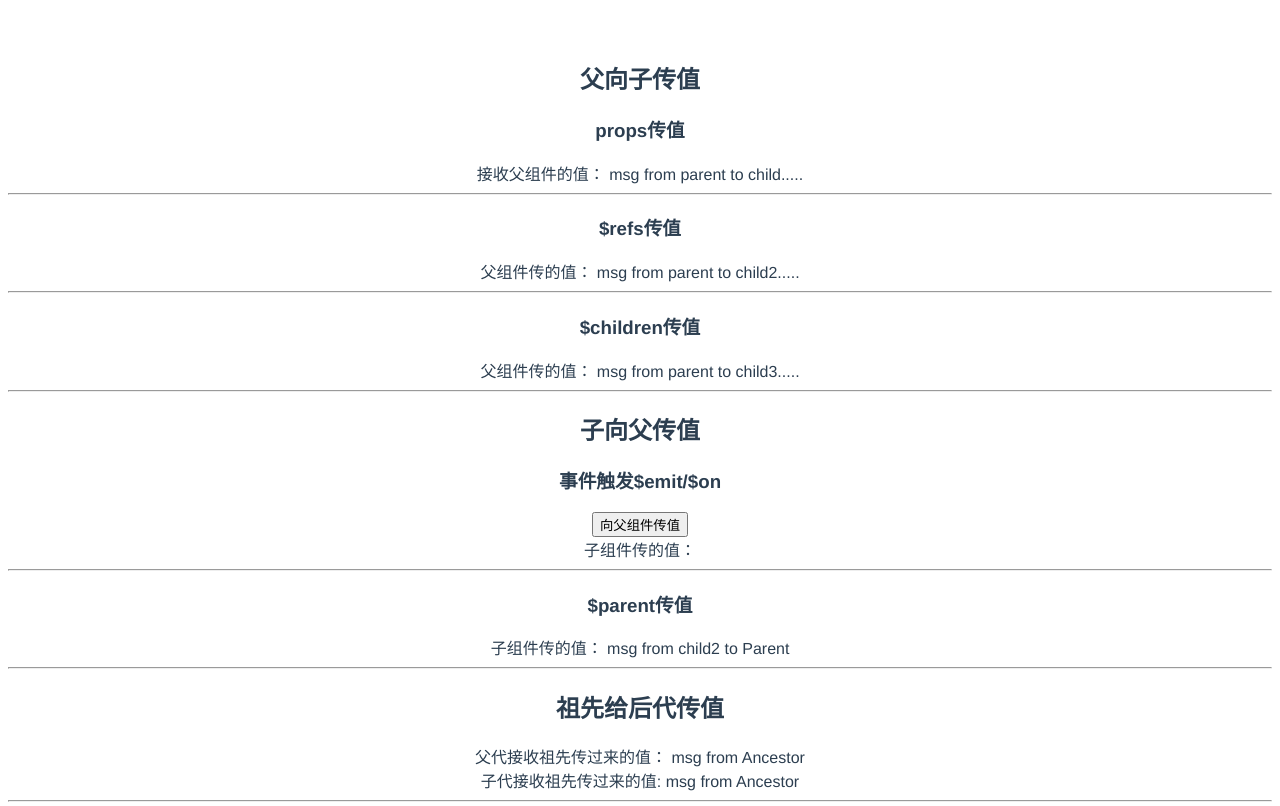
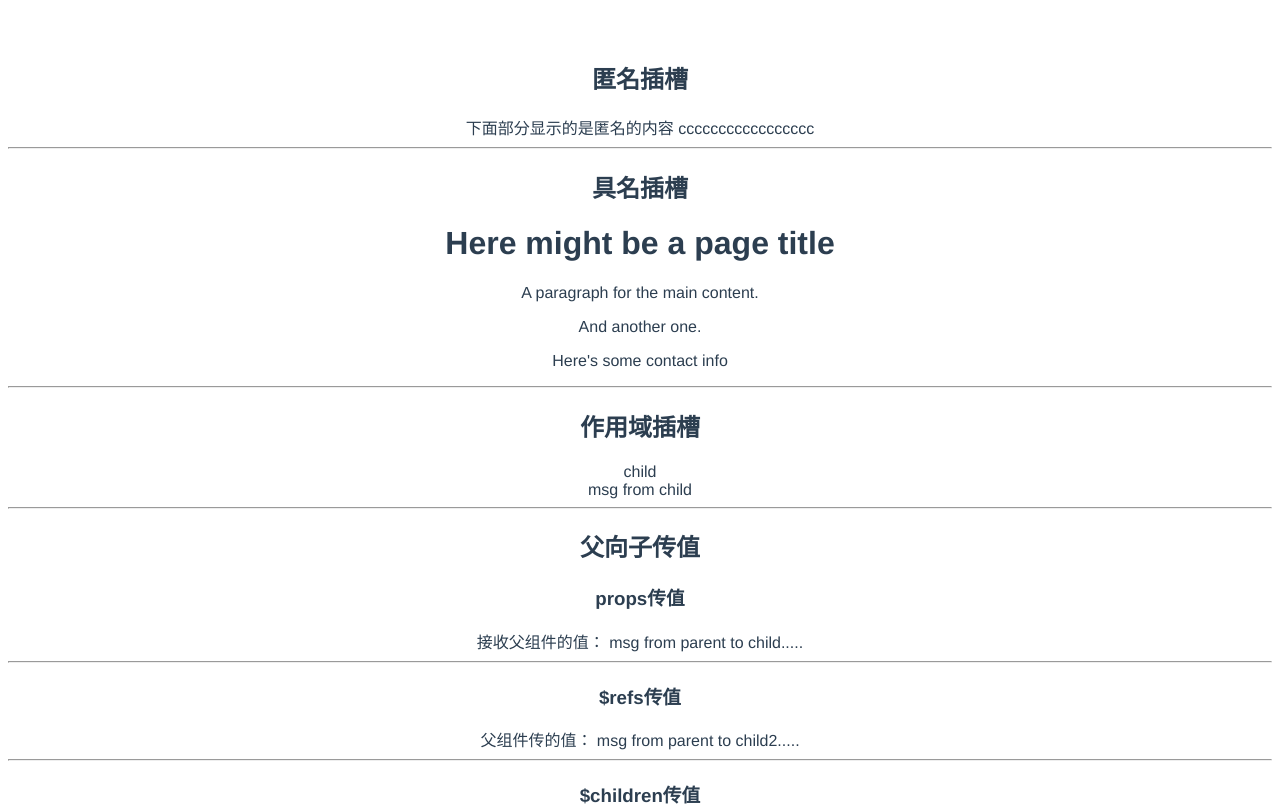
Before and after one commit to shenjianAA/vue-demo, a Vue app in the folder vue-study/: page / in a window 1280 px wide. Shown: the top 806 px of the page. Built offline with nearby package versions, Linux system fonts and the light colour scheme.

Commit message:
slot commit

```diff
--- a/vue-study/src/App.vue
+++ b/vue-study/src/App.vue
@@ -1,16 +1,20 @@
 <template>
   <div id="app">
+    <Slots></Slots>
+    <hr />
     <Communicate></Communicate>
   </div>
 </template>
 
 <script>
 import Communicate from "@/pages/communicate";
+import Slots from "@/pages/slots";
 
 export default {
   name: "App",
   components: {
-    Communicate
+    Communicate,
+    Slots
   }
 };
 </script>
--- /dev/null
+++ b/vue-study/src/pages/slots/DefaultSlot.vue
@@ -0,0 +1,20 @@
+<template>
+  <div>
+    <h2>匿名插槽</h2>下面部分显示的是匿名的内容
+    <slot></slot>
+  </div>
+</template>
+
+<script>
+export default {
+  name: "DefaultSlot",
+  data() {
+    return {
+      msg: "child"
+    };
+  }
+};
+</script>
+
+<style lang="scss" scoped>
+</style>
--- /dev/null
+++ b/vue-study/src/pages/slots/NamedSlot.vue
@@ -0,0 +1,23 @@
+<template>
+  <div>
+    <h2>具名插槽</h2>
+    <header>
+      <slot name="header"></slot>
+    </header>
+    <main>
+      <slot></slot>
+    </main>
+    <footer>
+      <slot name="footer"></slot>
+    </footer>
+  </div>
+</template>
+
+<script>
+export default {
+  name: "NamedSlot"
+};
+</script>
+
+<style lang="scss" scoped>
+</style>
--- /dev/null
+++ b/vue-study/src/pages/slots/ScopeSlot.vue
@@ -0,0 +1,23 @@
+<template>
+  <div>
+    <h2>作用域插槽</h2>
+    <slot :user="user">xxxxxxxxx</slot>
+    <slot name="header" msg="msg from child"></slot>
+  </div>
+</template>
+
+<script>
+export default {
+  name: "ScopeSlot",
+  data() {
+    return {
+      user: {
+        firstName: "child"
+      }
+    };
+  }
+};
+</script>
+
+<style lang="scss" scoped>
+</style>
--- a/vue-study/src/pages/slots/index.vue
+++ b/vue-study/src/pages/slots/index.vue
@@ -1,15 +1,50 @@
 <template>
   <div>
+    <DefaultSlot>ccccccccccccccccc</DefaultSlot>
+    <hr />
+    <NamedSlot>
+      <template v-slot:header>
+        <h1>Here might be a page title</h1>
+      </template>
 
+      <p>A paragraph for the main content.</p>
+      <p>And another one.</p>
+
+      <template v-slot:footer>
+        <p>Here's some contact info</p>
+      </template>
+    </NamedSlot>
+    <hr />
+    <ScopeSlot>
+      <template v-slot:default="slotProps">{{ slotProps.user.firstName }}</template>
+      <template v-slot:header="props1">
+        <div>{{props1.msg}}</div>
+      </template>
+    </ScopeSlot>
   </div>
 </template>
 
 <script>
-  export default {
-
+import DefaultSlot from "./DefaultSlot";
+import NamedSlot from "./NamedSlot";
+import ScopeSlot from "./ScopeSlot";
+export default {
+  name: "Index",
+  data() {
+    return {
+      msg: "parent",
+      user: {
+        firstName: "parent"
+      }
+    };
+  },
+  components: {
+    DefaultSlot,
+    NamedSlot,
+    ScopeSlot
   }
+};
 </script>
 
 <style lang="scss" scoped>
-
 </style>
```
